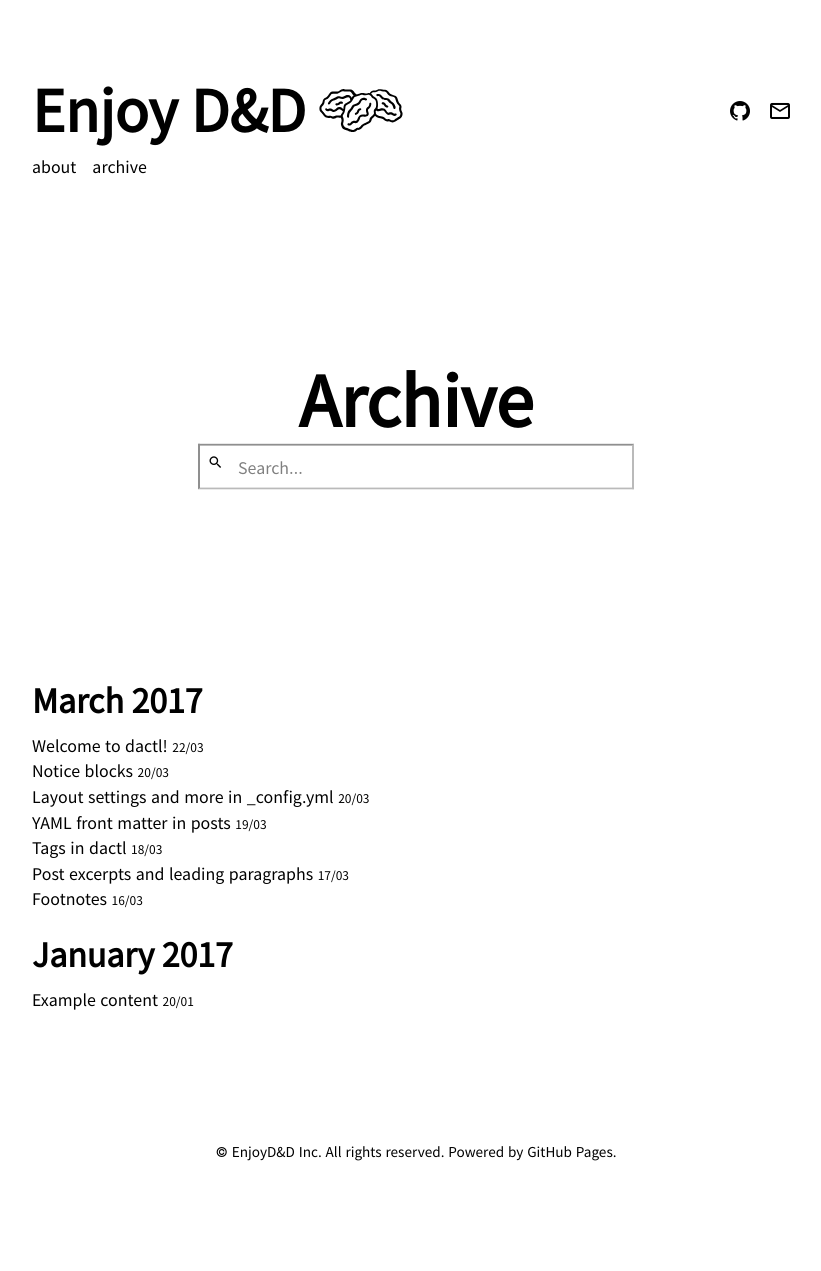
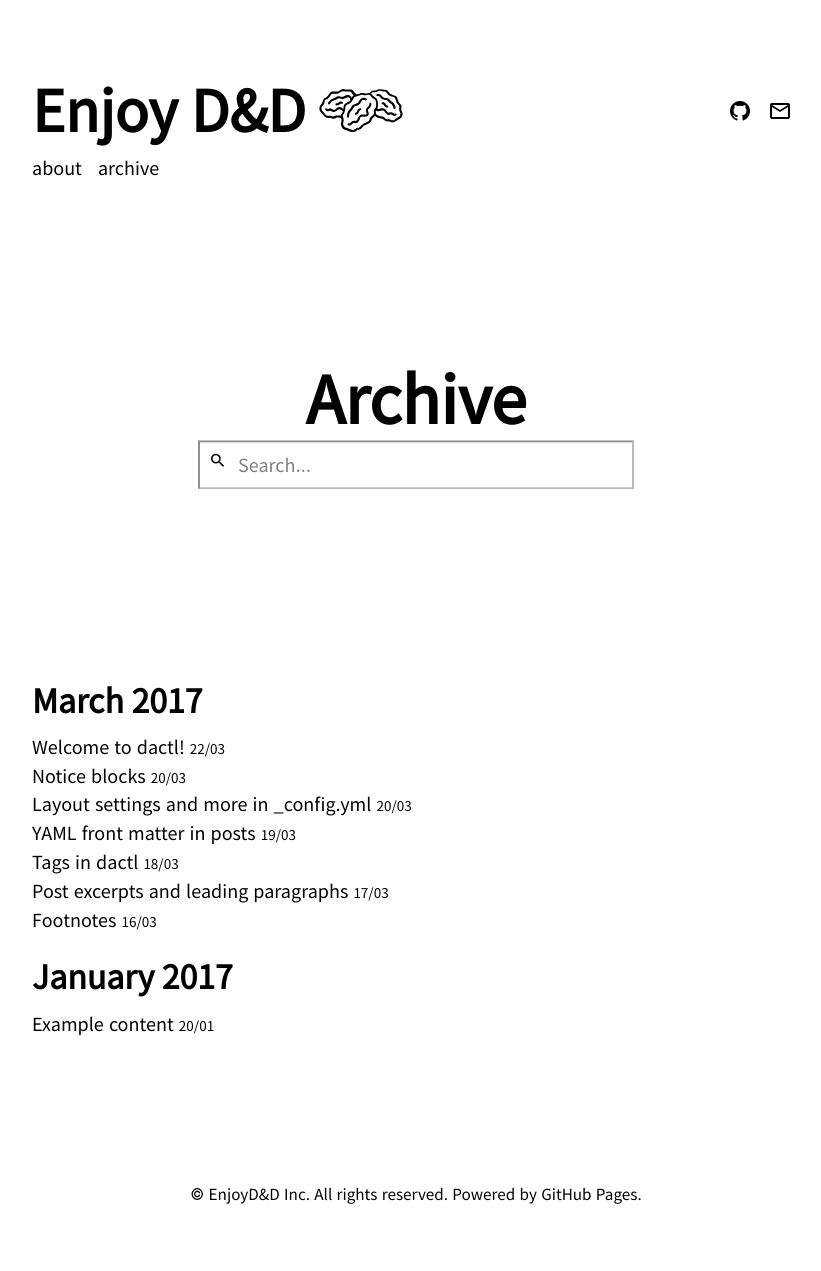
Before and after one commit to enjoyDaD/enjoyDaD, a Jekyll site: the page built from archive.md, in a window 1280 px wide. Shown: the whole page, without its empty margins (224-1045 px from the left). Built offline with Jekyll 4.4.1, drawn with Linux system fonts in a browser that asks for light colours; some web fonts are replaced; before the commit the page ends 1226 px from its top, so only the background shows below that.

Commit message:
폰트크기 변경

```diff
--- a/_sass/_variables.scss
+++ b/_sass/_variables.scss
@@ -7,11 +7,11 @@ $serif: Menlo, Monaco, Courier, monospace, serif;
 $base-font-weight: 400;
 $base-font-weight-bold: 700;
 
-$base-font-size: 16px;
+$base-font-size: 18px;
 $mobile-font-size: 18px;
 $lead-font-size: 1.15em;
 $blog-title-size: 2.5rem;
-$post-title-size: 4.25rem;
+$post-title-size: 4rem;
 $base-line-height: 1.6;
 $code-line-height: 1.4;
 
```
